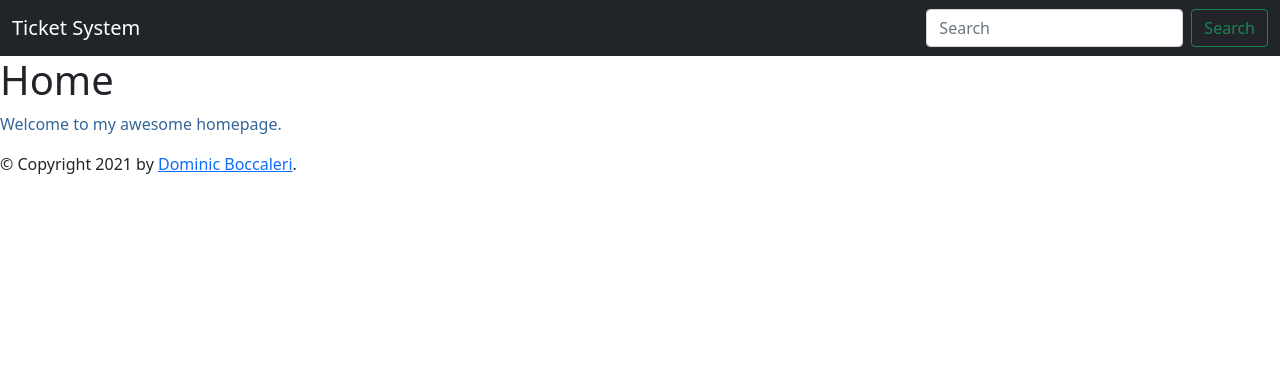
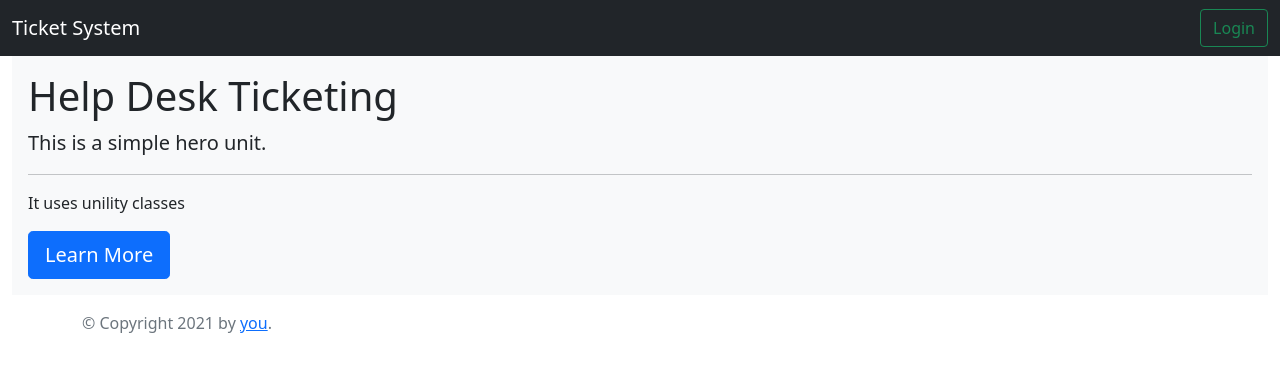
Before and after one commit to dombocc/ticket_system, a Flask app: page / in a window 1280 px wide. Shown: the top 372 px of the page. Run offline with Flask 2, Linux system fonts and the light colour scheme.

Commit message:
add homepage styling

```diff
--- a/static/style.css
+++ b/static/style.css
@@ -2,3 +2,7 @@ header {
     width: 100%;
     background-color: blue;
 }
+
+.footer {
+    display: block;
+}
--- a/templates/base.html
+++ b/templates/base.html
@@ -14,19 +14,24 @@
         <nav class="navbar navbar-dark bg-dark">
             <div class="container-fluid">
               <a class="navbar-brand">Ticket System</a>
-              <form class="d-flex">
-                <input class="form-control me-2" type="search" placeholder="Search" aria-label="Search">
-                <button class="btn btn-outline-success" type="submit">Search</button>
-              </form>
+                <button class="btn btn-outline-success" type="submit">Login</button>
+
             </div>
           </nav>
         {% endblock %}
     </header>
-    <div id="content">{% block content %}{% endblock %}</div>
-    <div id="footer">
-        {% block footer %}
-        &copy; Copyright 2021 by <a href="http://domain.invalid/">Dominic Boccaleri</a>.
+    <div id="content" class="container-fluid">
+        {% block content %}
         {% endblock %}
+    </div>
+    <div id="footer" class="footer mt-auto py-3">
+        <div class="container">
+            <span class="text-muted">
+            {% block footer %}
+            &copy; Copyright 2021 by <a href="http://domain.invalid/">you</a>.
+            {% endblock %}
+            </span>
+        </div>
     </div>
 </body>
 </html>
--- a/templates/home.html
+++ b/templates/home.html
@@ -7,8 +7,11 @@
     </style>
 {% endblock %}
 {% block content %}
-    <h1>Home</h1>
-    <p class="important">
-      Welcome to my awesome homepage.
-    </p>
+    <div class="p-3 bg-light">
+        <h1 class="display-8">Help Desk Ticketing</h1>
+        <p class="lead"> This is a simple hero unit.</p>
+        <hr class="my4">
+        <p>It uses unility classes</p>
+        <a class="btn btn-primary btn-lg" href="#" role="button">Learn More</a>
+    </div>
 {% endblock %}
```
